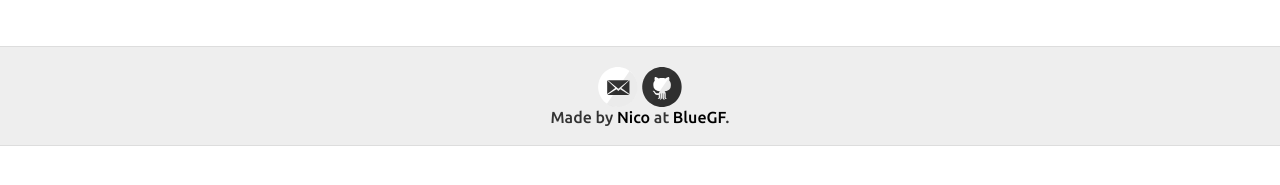
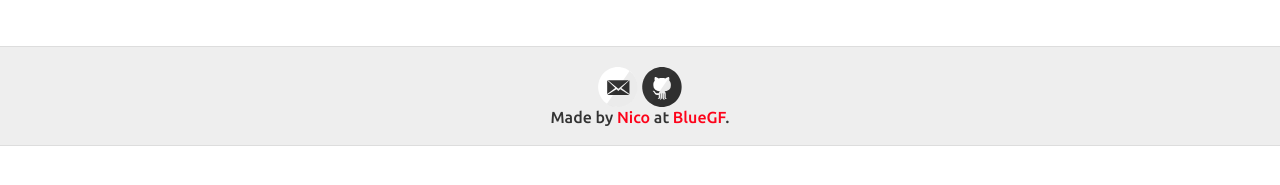
Before and after one commit to nicoboyce/jekjerk, a Jekyll site: the page built from index.html, in a window 1280 px wide. Shown: the part 711-896 px from the top of the page. Built offline with Jekyll 4.4.1, drawn with Linux system fonts in a browser that asks for light colours.

Commit message:
layout fixes for posts

```diff
--- a/style.scss
+++ b/style.scss
@@ -71,6 +71,9 @@ body {
   font: 18px/1.4;
   font-family: 'Ubuntu', sans-serif;
   color: $darkGray;
+  a {
+     color: #fd031a;
+}
 }
 
 .Table {
@@ -129,6 +132,9 @@ h2 {
 
 h3 {
   font-size: 20px;
+  a {
+    color: #000000;
+}
 }
 
 h4 {
@@ -141,11 +147,11 @@ p {
 }
 
 a {
-  color: #000000;
+  color: #fd031a;
   text-decoration: none;
 	cursor: pointer;
   &:hover, &:active {
-    color: #000000;
+    color: #fd031a;
   }
 }
 
```
Also changed, not shown: _layouts/post.html (+7 -2 lines).
